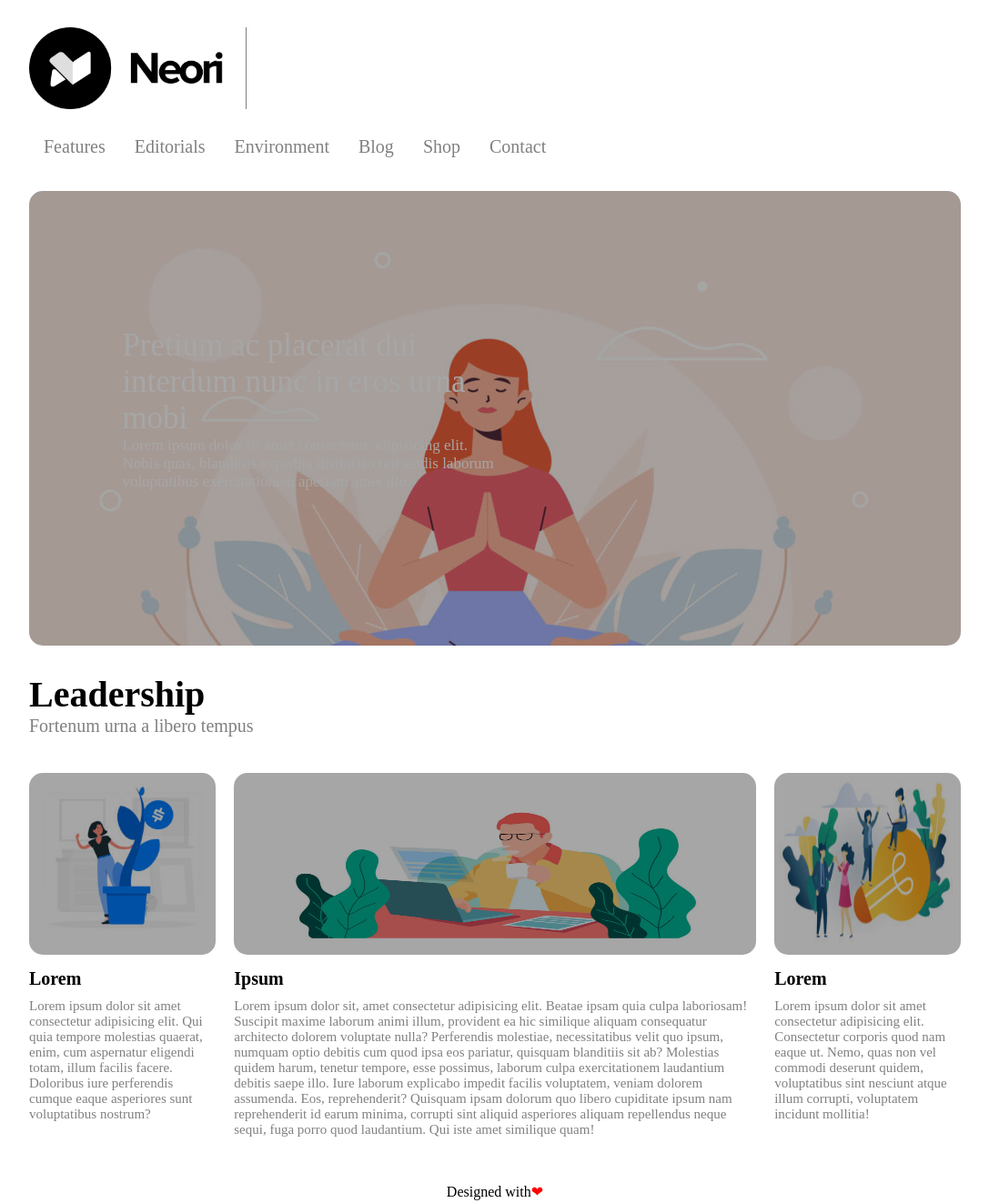
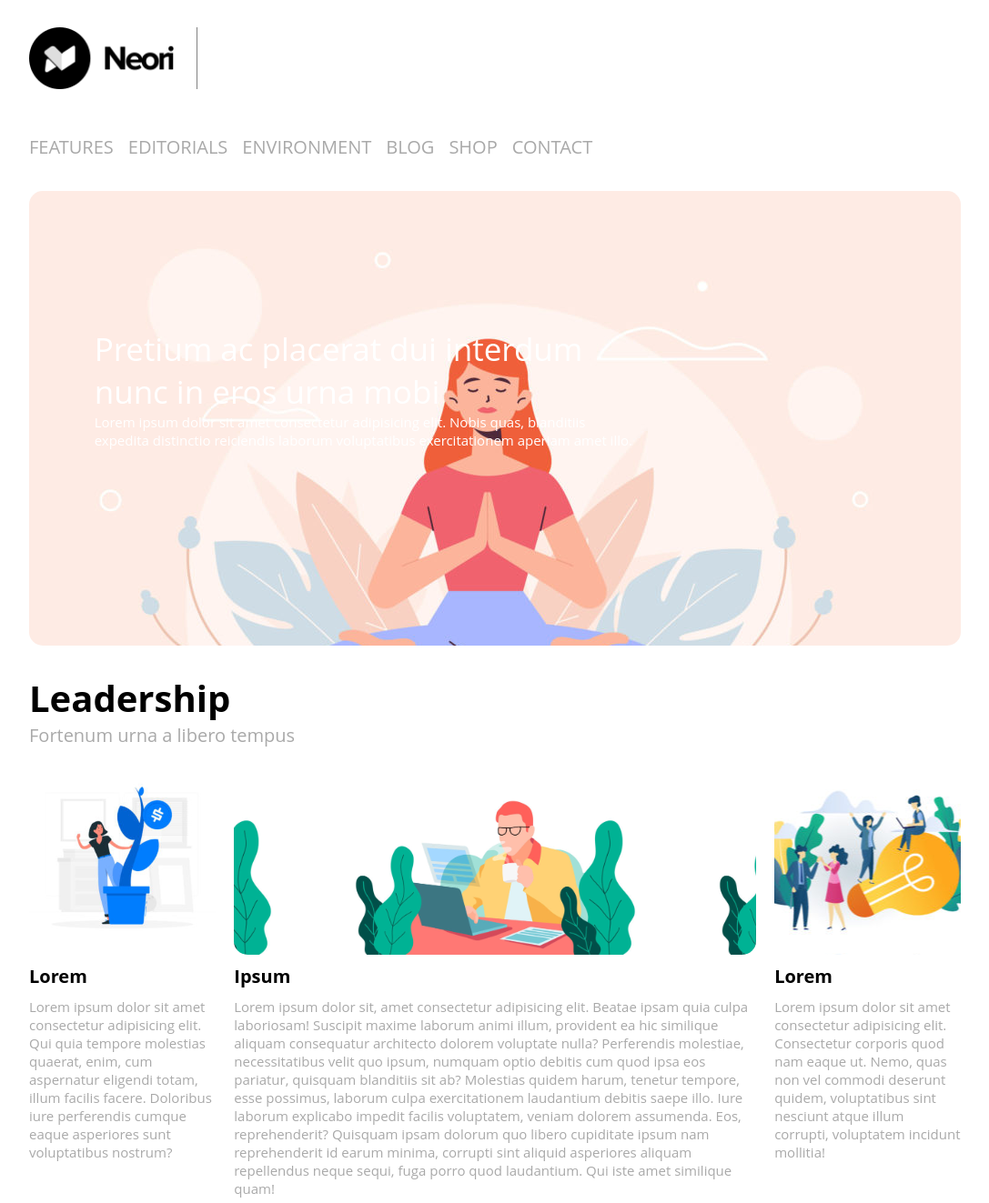
Before and after one commit to SimoneFranzoni/htmlcss-wp, a plain HTML site: page index.html in a window 1280 px wide. Shown: the top 1323 px of the page at 91% size, without its empty margins (96-1183 px from the left). Drawn offline with Linux system fonts and the light colour scheme.

Commit message:
Correzioni

```diff
--- a/css/style.css
+++ b/css/style.css
@@ -2,6 +2,7 @@
     box-sizing: border-box;
     margin: 0px;
     padding: 0px;
+    font-family: Montserrat, "Open Sans", Helvetica, Arial, sans-serif;
 }
 
 .clearfix::after{
@@ -24,12 +25,12 @@ header{
 .first-block{
     background-image: url("../img/banner.jpg");
     background-size: cover;
-    filter: brightness(65%);
+    /*filter: brightness(65%);*/
     margin-top: 30px;
     height: 500px;
     border-radius: 15px;
-    padding-left: 10%;
-    padding-right: 50%;
+    padding-left: 7%;
+    padding-right: 35%;
     color: white;
     padding-top: 150px;
 
@@ -38,7 +39,7 @@ header{
 .second-block{
     margin-top: 30px;
     padding-bottom: 10px;
-    color: grey;
+    color: #a9a9a9;
     font-size: 20px;
 }
 
--- a/css/style2.css
+++ b/css/style2.css
@@ -1,8 +1,8 @@
 .logo{
-    height: 60%;
+    height: 45%;
     border-right: 1px solid grey;
     padding-right: 25px;
-    margin-bottom: 10px;
+    margin-bottom: 45px;
 }
 
 /* lista orizzontale */
@@ -17,11 +17,14 @@ ul {
 li{
     float: left;
     display: block;
-    color: grey;
-    text-align: center;
-    padding: 16px;
+    color: #a9a9a9;
+    padding-right: 16px;
     text-decoration: none;
     font-size: 20px;
+}
+
+li:active{
+    color:red;
 }
 
 .first-block .title{
@@ -29,7 +32,7 @@ li{
 }
 
 .first-block .subtitle{
-    font-size: 17px;
+    font-size: 15px;
 }
 
 h1{
@@ -45,8 +48,27 @@ h1{
 .image{
     width: 100%;
     height: 200px;
-    filter: brightness(65%);
+    /*filter: brightness(65%);*/
     border-radius: 15px;
+    background-color: blue;
+}
+
+#image-one{
+    background-image: url("../img/img-1.jpg");
+    background-position: center;
+    background-size: 200px;
+}
+
+#image-two{
+    background-image: url("../img/banner-2.jpg");
+    background-position: center;
+    background-size: 400px;
+}
+
+#image-three{
+    background-image: url("../img/img-3.jpg");
+    background-position: center;
+    background-size: 300px;
 }
 
 h2{
--- a/index.html
+++ b/index.html
@@ -13,12 +13,12 @@
     <header class="container">
         <img src="img\logo.png" alt="" class="logo">
         <ul>
-            <li>Features</li>
-            <li>Editorials</li>
-            <li>Environment</li>
-            <li>Blog</li>
-            <li>Shop</li>
-            <li>Contact</li>
+            <li>FEATURES</li>
+            <li>EDITORIALS</li>
+            <li>ENVIRONMENT</li>
+            <li>BLOG</li>
+            <li>SHOP</li>
+            <li>CONTACT</li>
         </ul>
     </header>
 
@@ -37,19 +37,19 @@
             </div>
 
             <div class="section-left">
-                <img src="img\img-1.jpg" alt="" class="image 1">
+                <div class="image" id="image-one"></div>
                 <h2>Lorem</h2>
                 <div class="paragraph">Lorem ipsum dolor sit amet consectetur adipisicing elit. Qui quia tempore molestias quaerat, enim, cum aspernatur eligendi totam, illum facilis facere. Doloribus iure perferendis cumque eaque asperiores sunt voluptatibus nostrum?</div>
             </div>
 
             <div class="section-centre">
-                <img src="img\banner-2.jpg" alt="" class="image 2">
+                <div class="image" id="image-two"></div>
                 <h2>Ipsum</h2>
                 <div class="paragraph">Lorem ipsum dolor sit, amet consectetur adipisicing elit. Beatae ipsam quia culpa laboriosam! Suscipit maxime laborum animi illum, provident ea hic similique aliquam consequatur architecto dolorem voluptate nulla? Perferendis molestiae, necessitatibus velit quo ipsum, numquam optio debitis cum quod ipsa eos pariatur, quisquam blanditiis sit ab? Molestias quidem harum, tenetur tempore, esse possimus, laborum culpa exercitationem laudantium debitis saepe illo. Iure laborum explicabo impedit facilis voluptatem, veniam dolorem assumenda. Eos, reprehenderit? Quisquam ipsam dolorum quo libero cupiditate ipsum nam reprehenderit id earum minima, corrupti sint aliquid asperiores aliquam repellendus neque sequi, fuga porro quod laudantium. Qui iste amet similique quam!</div>
             </div>
 
             <div class="section-right">
-                <img src="img\img-3.jpg" alt="" class="image 3">
+                <div class="image" id="image-three"></div>
                 <h2>Lorem</h2>
                 <div class="paragraph">Lorem ipsum dolor sit amet consectetur adipisicing elit. Consectetur corporis quod nam eaque ut. Nemo, quas non vel commodi deserunt quidem, voluptatibus sint nesciunt atque illum corrupti, voluptatem incidunt mollitia!</div>
             </div>
@@ -64,3 +64,9 @@
 
 </body>
 </html>
+
+<!--
+    MIGLIORIE:
+1) Filtro grigio sul testo
+2) Impaginazione non fissa cambiando lo zoom della pagina
+-->
```
Also changed, not shown: Errori.html (added, +3 -0 lines).
